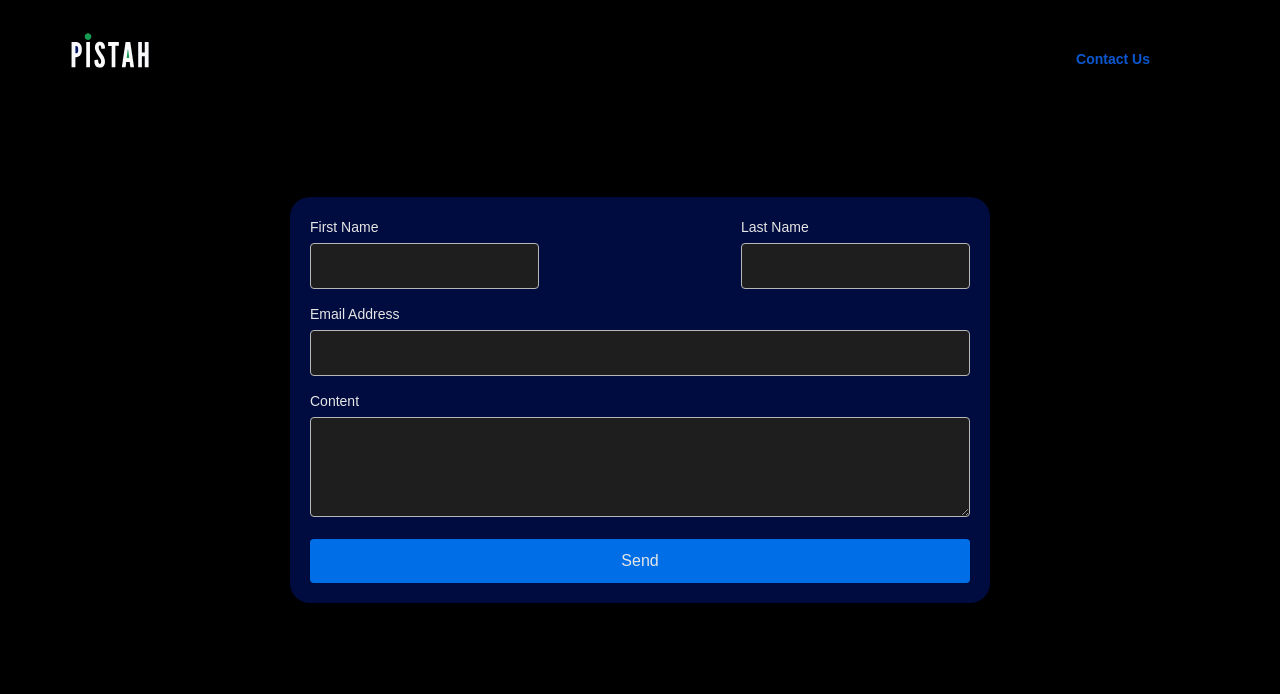
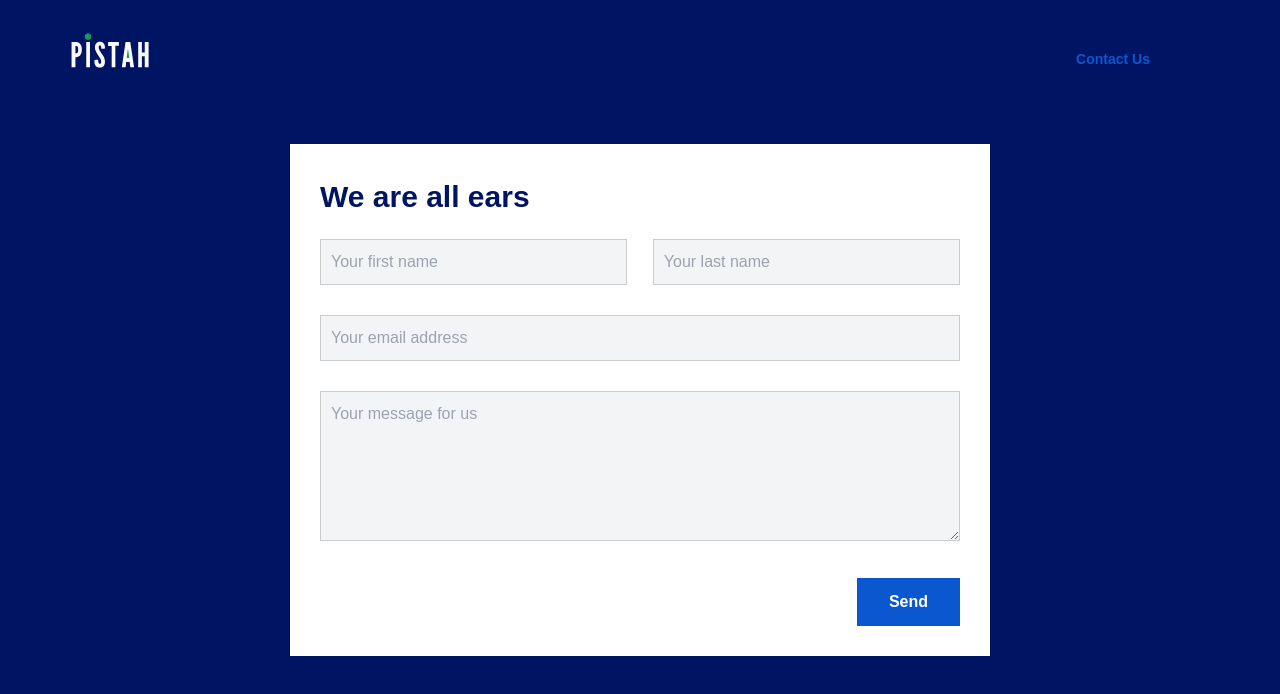
Before and after one commit to 121yaseen/pistah-home, a Next.js app: page /contact in a window 1280 px wide. Shown: the top 694 px of the page. Built offline with nearby package versions, Linux system fonts and the light colour scheme.

Commit message:
email css changes (#17)
Co-authored-by: Josen Jose <josen.jose@soti.net>

```diff
--- a/src/app/components/ContactPageComponent.tsx
+++ b/src/app/components/ContactPageComponent.tsx
@@ -1,6 +1,8 @@
 import React, { useState } from "react";
 
 const ContactPageComponent = () => {
+  const [buttonHover, setButtonHover] = useState<boolean>(false);
+
   const [formData, setFormData] = useState({
     firstName: "",
     lastName: "",
@@ -33,7 +35,7 @@ const ContactPageComponent = () => {
     e.preventDefault();
 
     let formIsValid = true;
-    const tempErrors = { ...errors }; // Use const here as tempErrors is not reassigned
+    const tempErrors = { ...errors };
 
     // Validate required fields
     if (!formData.firstName) {
@@ -101,58 +103,69 @@ const ContactPageComponent = () => {
   return (
     <div style={styles.container}>
       <form onSubmit={handleSubmit} style={styles.form}>
+        <h1 style={styles.heading}>We are all ears</h1>
         <div style={styles.inputRow}>
-          <div style={styles.inputContainer}>
-            <label style={styles.label}>First Name</label>
+          <div style={styles.halfInputContainer}>
             <input
               type="text"
               name="firstName"
               value={formData.firstName}
               onChange={handleChange}
               style={styles.input}
+              placeholder='Your first name'
             />
             {errors.firstName && <p style={styles.error}>{errors.firstName}</p>}
           </div>
 
-          <div style={styles.inputContainer}>
-            <label style={styles.label}>Last Name</label>
+          <div style={styles.halfInputContainer}>
             <input
               type="text"
               name="lastName"
               value={formData.lastName}
               onChange={handleChange}
               style={styles.input}
+              placeholder='Your last name'
             />
             {errors.lastName && <p style={styles.error}>{errors.lastName}</p>}
           </div>
         </div>
 
         <div style={styles.inputContainer}>
-          <label style={styles.label}>Email Address</label>
           <input
             type="email"
             name="email"
             value={formData.email}
             onChange={handleChange}
             style={styles.emailInput}
+            placeholder='Your email address'
           />
           {errors.email && <p style={styles.error}>{errors.email}</p>}
         </div>
 
         <div style={styles.inputContainer}>
-          <label style={styles.label}>Content</label>
           <textarea
             name="content"
             value={formData.content}
             onChange={handleChange}
             style={styles.textarea}
+            placeholder='Your message for us'
           />
           {errors.content && <p style={styles.error}>{errors.content}</p>}
         </div>
 
-        <button type="submit" style={styles.button}>
-          Send
-        </button>
+        <div style={styles.buttonWrapper}>
+          <button
+            type="submit"
+            style={{
+              ...styles.button,
+              backgroundColor: buttonHover ? '#001464' : '#0b57d0',  // Change color based on hover state
+            }}
+            onMouseEnter={() => setButtonHover(true)}
+            onMouseLeave={() => setButtonHover(false)}
+          >
+            Send
+          </button>
+        </div>
       </form>
     </div>
   );
@@ -160,68 +173,73 @@ const ContactPageComponent = () => {
 
 const styles = {
   container: {
-    display: "flex",
-    justifyContent: "center",
-    alignItems: "center",
-    height: "100vh",
+    display: 'flex',
+    justifyContent: 'center',
+    alignItems: 'center',
+    height: '100vh',
+    backgroundColor: '#001464',
   },
   form: {
-    backgroundColor: "rgba(0, 20, 100, 0.7)", // Transparent background
-    padding: "20px",
-    borderRadius: "20px", // Round borders
-    width: "700px", // Increased width by 25%
-    color: "#fff",
-    opacity: 0.9,
+    backgroundColor: '#fff',  // Transparent background
+    padding: '30px',
+    width: '700px',  // Increased width by 25%
+    color: '#001464'
+  },
+  heading: {
+    marginBottom: '20px',  // Add some space below the heading
+    fontSize: '30px',
+    fontWeight: 'bold',
   },
   inputContainer: {
-    marginBottom: "15px",
-  },
-  label: {
-    display: "block",
-    marginBottom: "5px",
-    fontSize: "14px",
+    marginBottom: '30px', // Equal spacing between rows
   },
   inputRow: {
-    display: "flex",
-    justifyContent: "space-between", // Adjust space between first name and last name
+    display: 'flex',
+    justifyContent: 'space-between',
+    marginBottom: '30px', // Equal spacing between rows
+  },
+  halfInputContainer: {
+    width: '48%', // Each column takes nearly half the row with some space in between
   },
   input: {
-    padding: "10px",
-    border: "1px solid #ccc",
-    borderRadius: "4px",
-    backgroundColor: "#222",
-    color: "#fff",
+    width: '100%', // Ensure input fields take up the full width of their container
+    padding: '10px',
+    border: '1px solid #ccc',
+    backgroundColor: '#F3F4F6',
+    color: 'black',
   },
   emailInput: {
-    width: "100%", // Ensure email input takes full width
-    padding: "10px",
-    border: "1px solid #ccc",
-    borderRadius: "4px",
-    backgroundColor: "#222",
-    color: "#fff",
+    width: '100%',  // Ensure email input takes full width
+    padding: '10px',
+    border: '1px solid #ccc',
+    backgroundColor: '#F3F4F6',
+    color: 'black',
   },
   textarea: {
-    width: "100%",
-    padding: "10px",
-    border: "1px solid #ccc",
-    borderRadius: "4px",
-    backgroundColor: "#222",
-    color: "#fff",
-    minHeight: "100px",
+    width: '100%',
+    padding: '10px',
+    border: '1px solid #ccc',
+    backgroundColor: '#F3F4F6',
+    color: 'black',
+    minHeight: '150px',
+  },
+  buttonWrapper: {
+    display: 'flex',
+    justifyContent: 'right', // Center the button horizontally
   },
   button: {
-    width: "100%",
-    padding: "10px",
-    backgroundColor: "#007bff",
-    border: "none",
-    borderRadius: "4px",
-    color: "#fff",
-    fontSize: "16px",
-    cursor: "pointer",
+    padding: '12px 32px',
+    fontWeight: 'bold',
+    backgroundColor: '#0b57d0',
+    color: '#fff',
+    border: 'none',
+    cursor: 'pointer',
+    transition: 'background-color 0.2s ease-in-out',
+    fontSize: '16px',
   },
   error: {
-    color: "red",
-    fontSize: "12px",
+    color: 'red',
+    fontSize: '12px',
   },
 };
 
```
